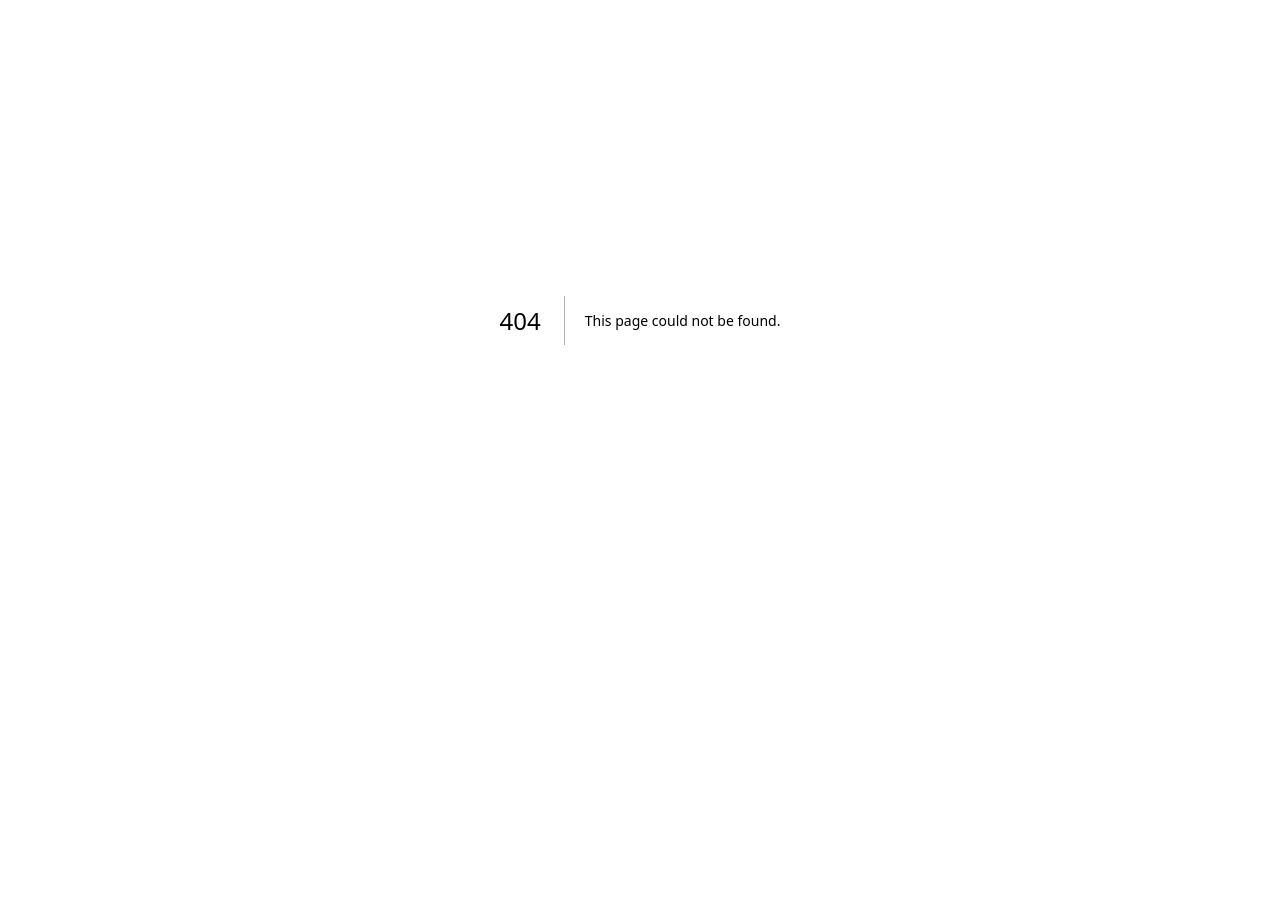
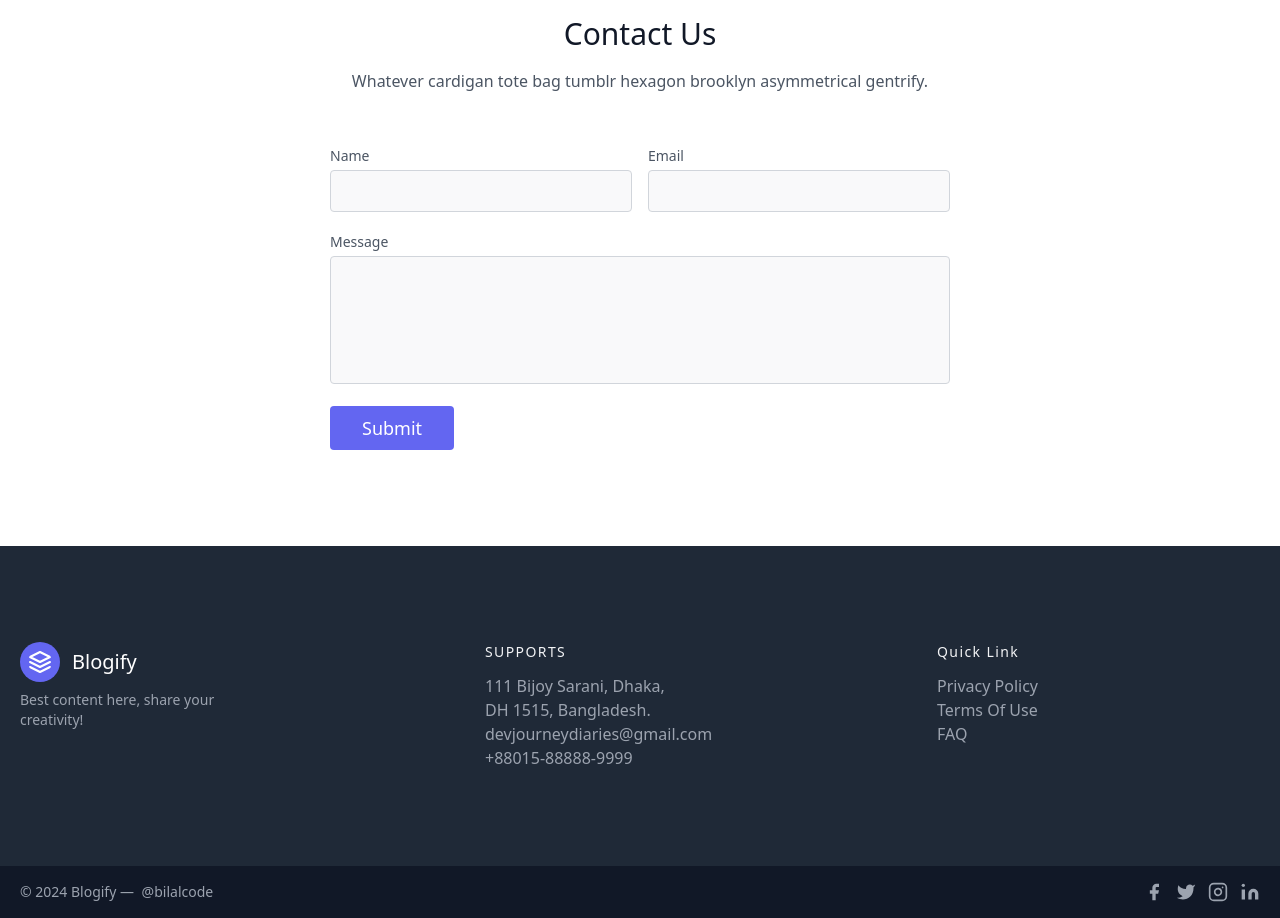
Before and after one commit to Bilal0335/Dynamic-Blog, a Next.js app: page /contact in a window 1280 px wide. Before the commit this address had no page. Shown: the part 160-1078 px from the top of the page. Before the commit the page ends 880 px from the top, so only its background shows below. Built offline with nearby package versions, Linux system fonts and the light colour scheme.

Commit message:
😄 smile 😄

```diff
--- /dev/null
+++ b/components/Footer.tsx
@@ -0,0 +1,156 @@
+import React from "react";
+
+const Footer = () => {
+  return (
+    <div>
+      <footer className="bg-gray-800 text-white body-font">
+        <div className="container px-5 py-24 mx-auto flex md:items-center lg:items-start md:flex-row md:flex-nowrap flex-wrap flex-col">
+          <div className="w-64 flex-shrink-0 md:mx-0 mx-auto text-center md:text-left">
+            <a className="flex title-font font-medium items-center md:justify-start justify-center text-white">
+              <svg
+                xmlns="http://www.w3.org/2000/svg"
+                fill="none"
+                stroke="currentColor"
+                strokeLinecap="round"
+                strokeLinejoin="round"
+                strokeWidth={2}
+                className="w-10 h-10 text-white p-2 bg-indigo-500 rounded-full"
+                viewBox="0 0 24 24"
+              >
+                <path d="M12 2L2 7l10 5 10-5-10-5zM2 17l10 5 10-5M2 12l10 5 10-5" />
+              </svg>
+              <span className="ml-3 text-xl">Blogify</span>
+            </a>
+            <p className="mt-2 text-sm text-gray-400">
+              Best content here, share your creativity!
+            </p>
+          </div>
+          <div className="flex-grow flex flex-wrap md:pl-20 -mb-10 md:mt-0 mt-10 md:text-left text-center justify-around">
+            {/* Support Section */}
+            <div className="lg:w-1/4 md:w-1/2 w-full px-4">
+              <h2 className="title-font font-medium text-gray-100 tracking-widest text-sm mb-3">
+                SUPPORTS
+              </h2>
+              <nav className="list-none mb-10">
+                <li>
+                  <a className="text-gray-400 hover:text-white transition-all duration-200 cursor-pointer">
+                    111 Bijoy Sarani, Dhaka, DH 1515, Bangladesh.
+                  </a>
+                </li>
+                <li>
+                  <a className="text-gray-400 hover:text-white transition-all duration-200 cursor-pointer">
+                    devjourneydiaries@gmail.com
+                  </a>
+                </li>
+                <li>
+                  <a className="text-gray-400 hover:text-white transition-all duration-200 cursor-pointer">
+                    +88015-88888-9999
+                  </a>
+                </li>
+              </nav>
+            </div>
+
+            {/* Quick Link Section */}
+            <div className="lg:w-1/4 md:w-1/2 w-full px-4">
+              <h2 className="title-font font-medium text-gray-100 tracking-widest text-sm mb-3">
+                Quick Link
+              </h2>
+              <nav className="list-none mb-10">
+                <li>
+                  <a className="text-gray-400 hover:text-white transition-all duration-200 cursor-pointer">
+                    Privacy Policy
+                  </a>
+                </li>
+                <li>
+                  <a className="text-gray-400 hover:text-white transition-all duration-200 cursor-pointer">
+                    Terms Of Use
+                  </a>
+                </li>
+                <li>
+                  <a className="text-gray-400 hover:text-white transition-all duration-200 cursor-pointer">
+                    FAQ
+                  </a>
+                </li>
+              </nav>
+            </div>
+          </div>
+        </div>
+        <div className="bg-gray-900">
+          <div className="container mx-auto py-4 px-5 flex flex-wrap flex-col sm:flex-row">
+            <p className="text-gray-400 text-sm text-center sm:text-left">
+              © 2024 Blogify —{" "}
+              <a
+                href="#"
+                rel="noopener noreferrer"
+                className="text-gray-400 ml-1"
+                target="_blank"
+              >
+                @bilalcode
+              </a>
+            </p>
+            <span className="inline-flex sm:ml-auto sm:mt-0 mt-2 justify-center sm:justify-start">
+              {/* Social Media Icons */}
+              <a className="text-gray-400 hover:text-white transition-all duration-200">
+                <svg
+                  fill="currentColor"
+                  strokeLinecap="round"
+                  strokeLinejoin="round"
+                  strokeWidth={2}
+                  className="w-5 h-5"
+                  viewBox="0 0 24 24"
+                >
+                  <path d="M18 2h-3a5 5 0 00-5 5v3H7v4h3v8h4v-8h3l1-4h-4V7a1 1 0 011-1h3z" />
+                </svg>
+              </a>
+              <a className="ml-3 text-gray-400 hover:text-white transition-all duration-200">
+                <svg
+                  fill="currentColor"
+                  strokeLinecap="round"
+                  strokeLinejoin="round"
+                  strokeWidth={2}
+                  className="w-5 h-5"
+                  viewBox="0 0 24 24"
+                >
+                  <path d="M23 3a10.9 10.9 0 01-3.14 1.53 4.48 4.48 0 00-7.86 3v1A10.66 10.66 0 013 4s-4 9 5 13a11.64 11.64 0 01-7 2c9 5 20 0 20-11.5a4.5 4.5 0 00-.08-.83A7.72 7.72 0 0023 3z" />
+                </svg>
+              </a>
+              <a className="ml-3 text-gray-400 hover:text-white transition-all duration-200">
+                <svg
+                  fill="none"
+                  stroke="currentColor"
+                  strokeLinecap="round"
+                  strokeLinejoin="round"
+                  strokeWidth={2}
+                  className="w-5 h-5"
+                  viewBox="0 0 24 24"
+                >
+                  <rect width={20} height={20} x={2} y={2} rx={5} ry={5} />
+                  <path d="M16 11.37A4 4 0 1112.63 8 4 4 0 0116 11.37zm1.5-4.87h.01" />
+                </svg>
+              </a>
+              <a className="ml-3 text-gray-400 hover:text-white transition-all duration-200">
+                <svg
+                  fill="currentColor"
+                  stroke="currentColor"
+                  strokeLinecap="round"
+                  strokeLinejoin="round"
+                  strokeWidth={0}
+                  className="w-5 h-5"
+                  viewBox="0 0 24 24"
+                >
+                  <path
+                    stroke="none"
+                    d="M16 8a6 6 0 016 6v7h-4v-7a2 2 0 00-2-2 2 2 0 00-2 2v7h-4v-7a6 6 0 016-6zM2 9h4v12H2z"
+                  />
+                  <circle cx={4} cy={4} r={2} stroke="none" />
+                </svg>
+              </a>
+            </span>
+          </div>
+        </div>
+      </footer>
+    </div>
+  );
+};
+
+export default Footer;
--- a/components/Navbar.tsx
+++ b/components/Navbar.tsx
@@ -22,9 +22,9 @@
           </a>
           <nav className="md:ml-auto md:mr-auto flex flex-wrap items-center text-base justify-center">
             <a className="mr-5 hover:text-gray-900 cursor-pointer">Home</a>
-            <a className="mr-5 hover:text-gray-900 cursor-pointer">About</a>
-            <a className="mr-5 hover:text-gray-900 cursor-pointer">Blog</a>
-            <a className="mr-5 hover:text-gray-900 cursor-pointer">Contact</a>
+            <a className="mr-5 hover:text-gray-900 cursor-pointer" href={"/about"}>About</a>
+            <a className="mr-5 hover:text-gray-900 cursor-pointer" href={"/blog"}>Blog</a>
+            <a className="mr-5 hover:text-gray-900 cursor-pointer" href={"/contact"}>Contact</a>
           </nav>
           <button className="inline-flex items-center bg-gray-100 border-0 py-1 px-3 focus:outline-none hover:bg-gray-200 rounded text-base mt-4 md:mt-0 transition duration-300 ease-in-out transform hover:scale-105 cursor-pointer">
             Register
--- /dev/null
+++ b/src/app/about/page.tsx
@@ -0,0 +1,9 @@
+import React from 'react'
+
+const About = () => {
+  return (
+    <div>About</div>
+  )
+}
+
+export default About
--- /dev/null
+++ b/src/app/contact/page.tsx
@@ -0,0 +1,80 @@
+import React from "react";
+
+const Contact = () => {
+  return (
+    <div>
+      <section className="text-gray-600 body-font relative">
+        <div className="container px-5 py-24 mx-auto">
+          <div className="flex flex-col text-center w-full mb-12">
+            <h1 className="sm:text-3xl text-2xl font-medium title-font mb-4 text-gray-900">
+              Contact Us
+            </h1>
+            <p className="lg:w-2/3 mx-auto leading-relaxed text-base">
+              Whatever cardigan tote bag tumblr hexagon brooklyn asymmetrical
+              gentrify.
+            </p>
+          </div>
+          <div className="lg:w-1/2 md:w-2/3 mx-auto">
+            <div className="flex flex-wrap -m-2">
+              <div className="p-2 w-1/2">
+                <div className="relative">
+                  <label
+                    htmlFor="name"
+                    className="leading-7 text-sm text-gray-600"
+                  >
+                    Name
+                  </label>
+                  <input
+                    type="text"
+                    id="name"
+                    name="name"
+                    className="w-full bg-gray-100 bg-opacity-50 rounded border border-gray-300 focus:border-indigo-500 focus:bg-white focus:ring-2 focus:ring-indigo-200 text-base outline-none text-gray-700 py-1 px-3 leading-8 transition-colors duration-200 ease-in-out"
+                  />
+                </div>
+              </div>
+              <div className="p-2 w-1/2">
+                <div className="relative">
+                  <label
+                    htmlFor="email"
+                    className="leading-7 text-sm text-gray-600"
+                  >
+                    Email
+                  </label>
+                  <input
+                    type="email"
+                    id="email"
+                    name="email"
+                    className="w-full bg-gray-100 bg-opacity-50 rounded border border-gray-300 focus:border-indigo-500 focus:bg-white focus:ring-2 focus:ring-indigo-200 text-base outline-none text-gray-700 py-1 px-3 leading-8 transition-colors duration-200 ease-in-out"
+                  />
+                </div>
+              </div>
+              <div className="p-2 w-full">
+                <div className="relative">
+                  <label
+                    htmlFor="message"
+                    className="leading-7 text-sm text-gray-600"
+                  >
+                    Message
+                  </label>
+                  <textarea
+                    id="message"
+                    name="message"
+                    className="w-full bg-gray-100 bg-opacity-50 rounded border border-gray-300 focus:border-indigo-500 focus:bg-white focus:ring-2 focus:ring-indigo-200 h-32 text-base outline-none text-gray-700 py-1 px-3 resize-none leading-6 transition-colors duration-200 ease-in-out"
+                    defaultValue={""}
+                  />
+                </div>
+              </div>
+              <div className="p-2 w-full">
+                <button className="w-full md:w-auto text-white bg-indigo-500 border-0 py-2 px-8 focus:outline-none hover:bg-indigo-600 rounded text-lg">
+                  Submit
+                </button>
+              </div>
+            </div>
+          </div>
+        </div>
+      </section>
+    </div>
+  );
+};
+
+export default Contact;
--- a/src/app/layout.tsx
+++ b/src/app/layout.tsx
@@ -2,6 +2,7 @@
 import localFont from "next/font/local";
 import "./globals.css";
 import Navbar from "../../components/Navbar";
+import Footer from "../../components/Footer";
 
 const geistSans = localFont({
   src: "./fonts/GeistVF.woff",
@@ -31,6 +32,7 @@
       >
         <Navbar />
         {children}
+        <Footer />
       </body>
     </html>
   );
--- a/src/app/page.tsx
+++ b/src/app/page.tsx
@@ -1,7 +1,7 @@
 export default function Home() {
   return (
     <>
-      <h1>Bilal</h1>
+      {/* <h1>Bilal</h1> */}
     </>
   );
 }
```
